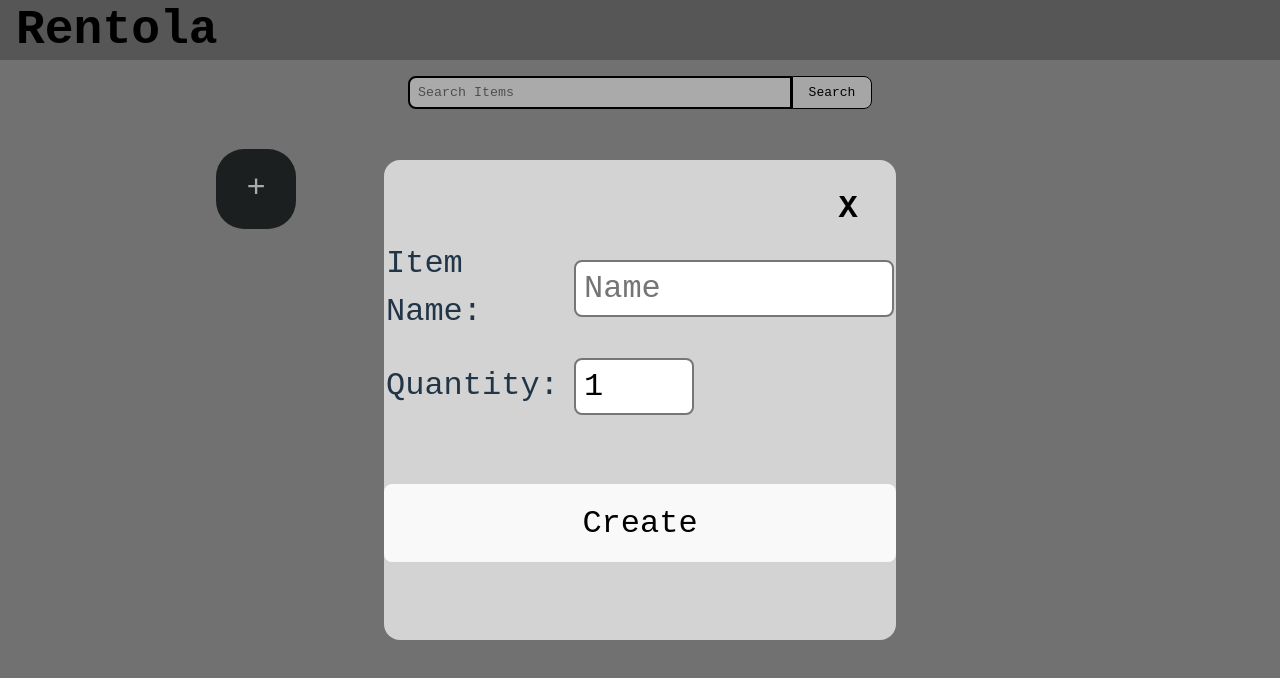
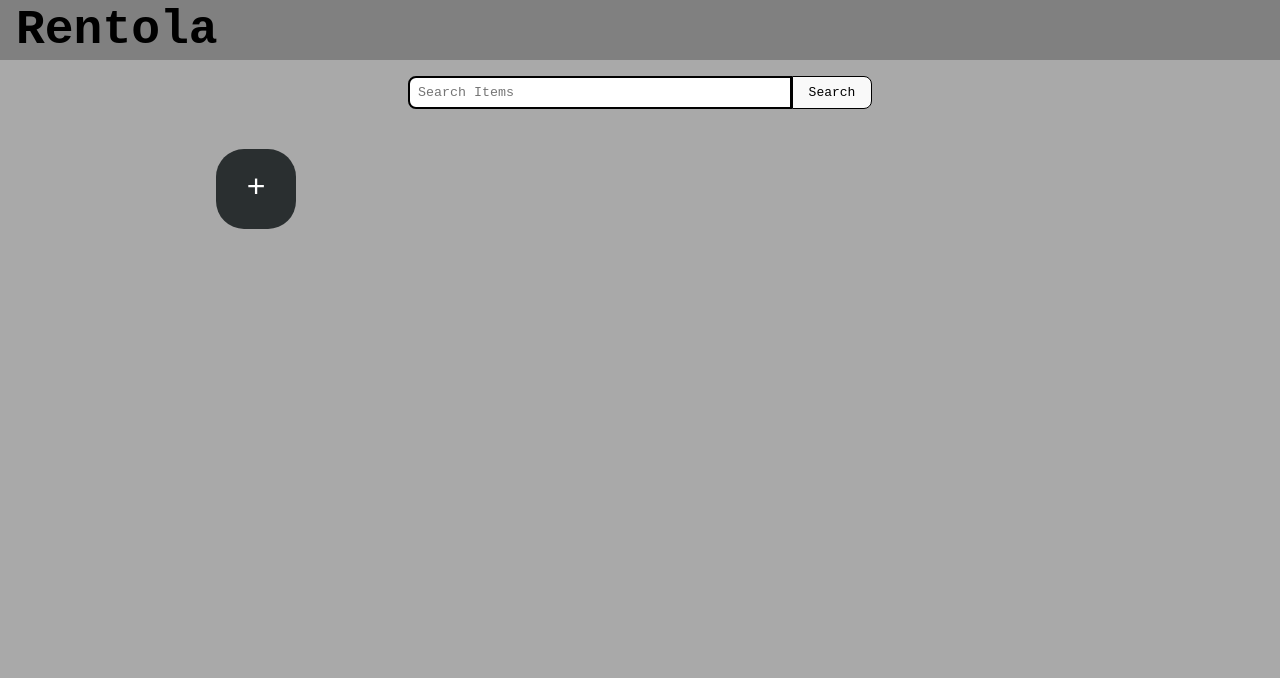
Before and after one commit to BenTaylor25/Rentola, a React (Vite) app in the folder rentola-ui/: page / in a window 1280 px wide. Shown: the top 678 px of the page. Built offline with nearby package versions, Linux system fonts and the light colour scheme.

Commit message:
disabled newItem modal by default

```diff
--- a/rentola-ui/src/App.tsx
+++ b/rentola-ui/src/App.tsx
@@ -9,7 +9,7 @@ import NewItemModal from "./components/NewItem/NewItemModal";
 
 export default function App() {
   const [items, setItems] = useState<IItem[]>([]);
-  const [newItemModalOpen, setNewItemModalOpen] = useState(true);
+  const [newItemModalOpen, setNewItemModalOpen] = useState(false);
 
   function appendItemIfUnique(newItem: IItem): boolean {
     for (const item of items) {
```
